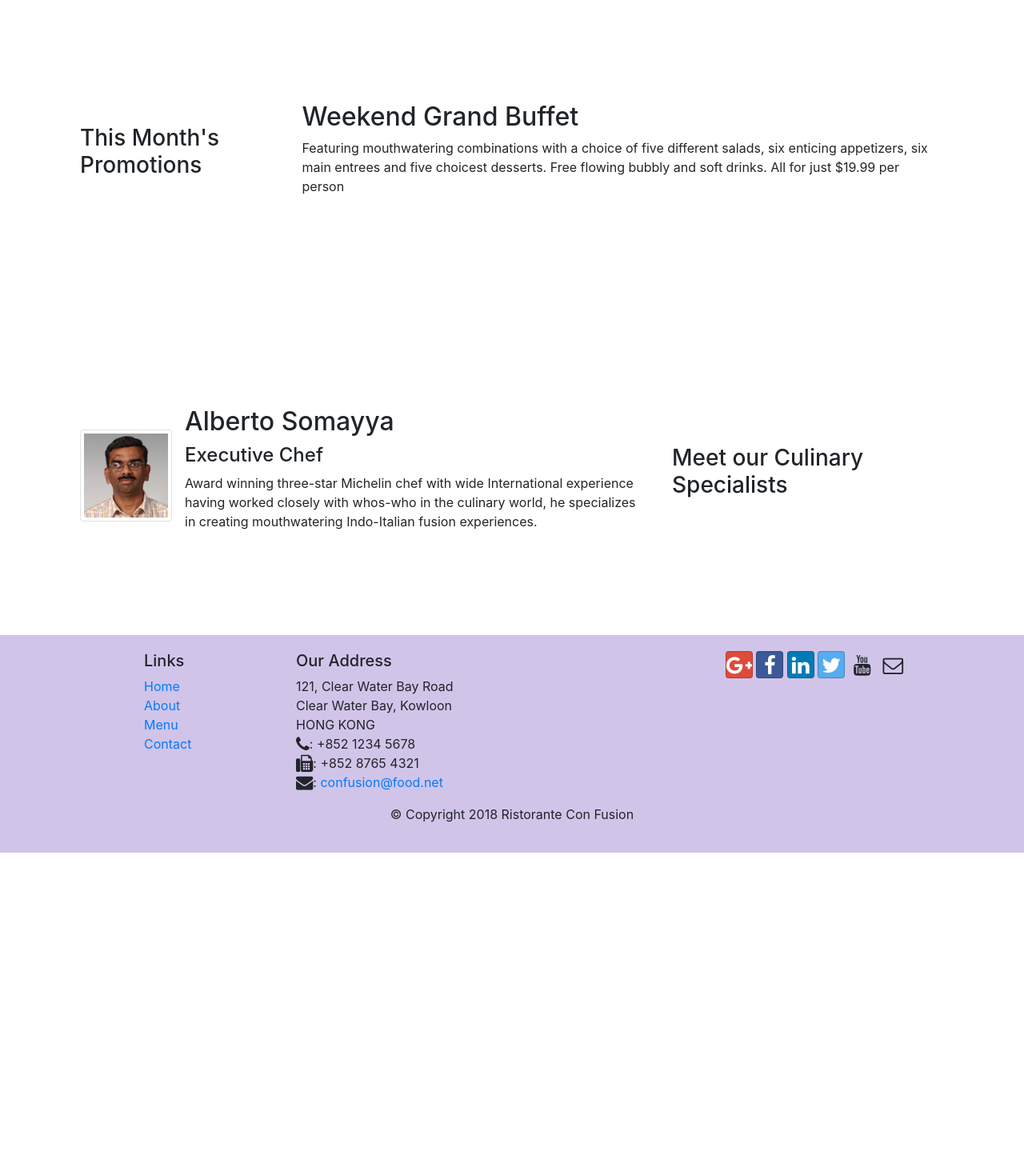
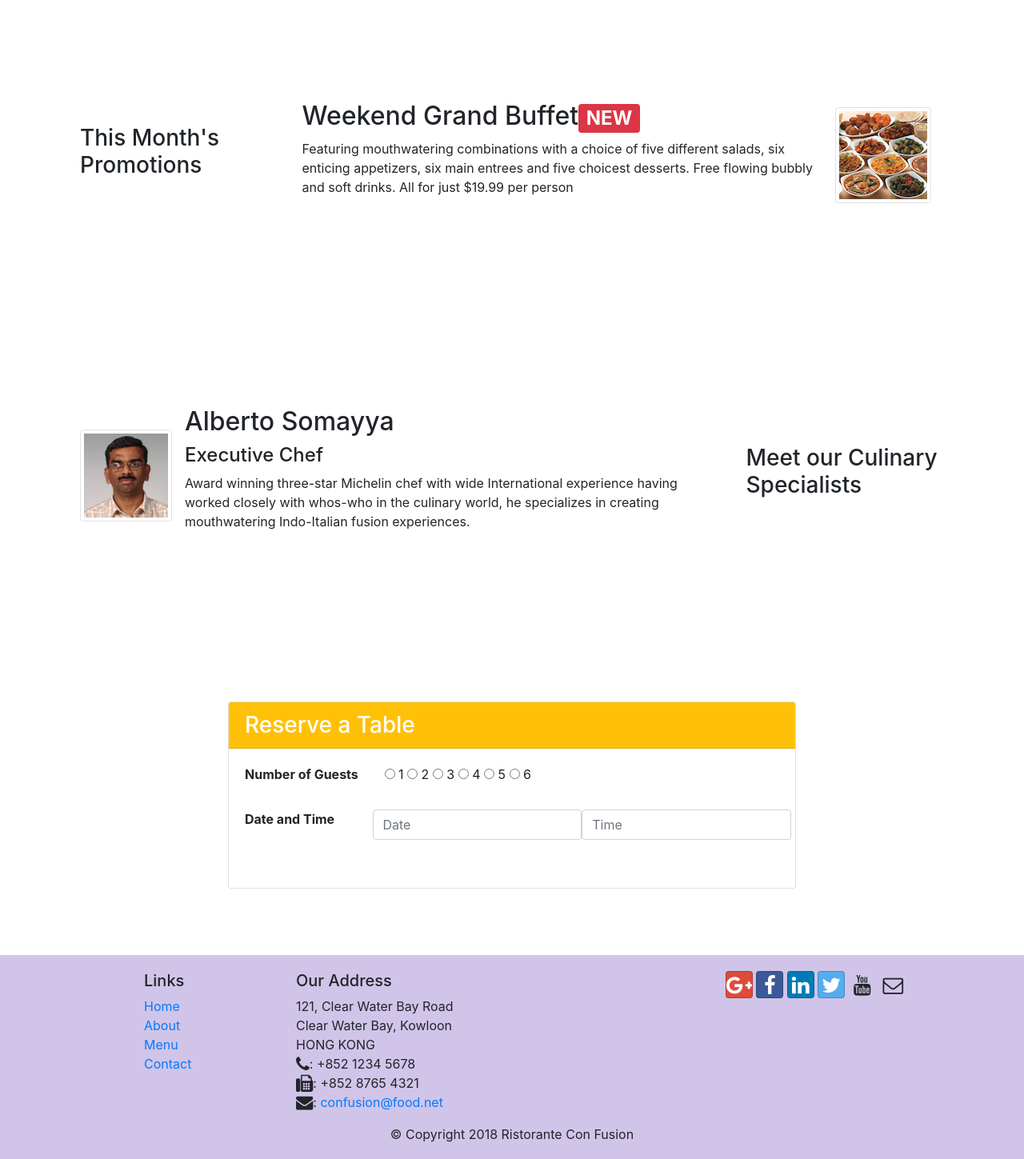
Before and after one commit to lokeshkeelisetti/BootstrapConfusion, a website: page index.html in a window 1280 px wide. Shown: the part 740-2189 px from the top of the page at 80% size. Before the commit the page ends 1856 px from the top, so only its background shows below. Drawn offline with nearby package versions, Linux system fonts and the light colour scheme.

Commit message:
assignment

```diff
--- a/index.html
+++ b/index.html
@@ -39,8 +39,11 @@
                     <h1>Ristorante con Fusion</h1>
                     <p>We take inspiration from the World's best cuisines, and create a unique fusion experience. Our lipsmacking creations will tickle your culinary senses!</p>
                 </div>
-                <div class="col-12 col-sm align-self-center">
+                <div class="col-12 col-sm-3 align-self-center">
                     <img src="img/logo.png" class="img-fliud">
+                </div>
+                <div class="col-12 col-sm-3 align-self-center">
+                    <a role="button" class="btn btn-warning" href="#Reserve">Reserve Table</a>
                 </div>
             </div>
         </div>
@@ -69,13 +72,20 @@
                 <h3>This Month's Promotions</h3>
             </div>
             <div class="col col-sm col-md">
-                <h2>Weekend Grand Buffet</h2>
-                <p>Featuring mouthwatering combinations with a choice of five different salads, six enticing appetizers, six main entrees and five choicest desserts. Free flowing bubbly and soft drinks. All for just $19.99 per person </p>
+                <div class="media">
+                    <div class="media-body">
+                        <h2>Weekend Grand Buffet<span class="badge badge-danger">NEW</span></h2>
+                        <p>Featuring mouthwatering combinations with a choice of five different salads, six enticing appetizers, six main entrees and five choicest desserts. Free flowing bubbly and soft drinks. All for just $19.99 per person </p>
+                    </div>
+                    <img class="d-flex mr-3 img-thumbnail align-self-center"
+                        src="img/buffet.png" alt="buffet">
+                </div>
+
             </div>
         </div>
 
         <div class="row row-content align-items-center">
-            <div class="col-12 col-sm-4 order-sm-lastcol-md-3">
+            <div class="col-12 col-sm-4 order-sm-last col-md-3">
                 <h3>Meet our Culinary Specialists</h3>
             </div>
             <div class="col col-sm order-sm-first col-md">
@@ -86,6 +96,45 @@
                         <h2 class="mt-0">Alberto Somayya</h2>
                         <h4>Executive Chef</h4>
                         <p>Award winning three-star Michelin chef with wide International experience having worked closely with whos-who in the culinary world, he specializes in creating mouthwatering Indo-Italian fusion experiences. </p>
+                    </div>
+                </div>
+            </div>
+        </div>
+        <div class="row row-content align-items-center">
+            <div class="col-12 col-sm-8 offset-sm-2 align-self-center">
+                <div class="card" id="Reserve">
+                    <h3 class="card-header bg-warning text-white">Reserve a Table</h3>
+                    <div class="card-body">
+                        <dl class="row">
+                            <dt class="col-12 col-sm-3">Number of Guests</dt>
+                            <dd class="col-12 col-sm-9">
+                                <form>
+                                    <div class="form-group">
+                                        <input type="radio" id="1" name="no.of.guests" value="1">
+                                        <label for="1">1 </label>
+                                        <input type="radio" id="1" name="no.of.guests" value="1">
+                                        <label for="1">2 </label>
+                                        <input type="radio" id="1" name="no.of.guests" value="1">
+                                        <label for="1">3 </label>
+                                        <input type="radio" id="1" name="no.of.guests" value="1">
+                                        <label for="1">4 </label>
+                                        <input type="radio" id="1" name="no.of.guests" value="1">
+                                        <label for="1">5 </label>
+                                        <input type="radio" id="1" name="no.of.guests" value="1">
+                                        <label for="1">6 </label>
+                                    </div>
+                                </form>
+                            </dd>
+                            <dt class="col-sm-3">Date and Time</dt>
+                            <dd class="col-sm-9">
+                                <form>
+                                    <div class="form-group row">
+                                        <input type="text" class="form-control col-6"  id="date" placeholder="Date" value="">
+                                        <input type="text" class="form-control col-6" id ="time" placeholder="Time" value="">
+                                    </div>
+                                </form>
+                            </dd>
+                        </dl>
                     </div>
                 </div>
             </div>
```
Also changed, not shown: css/styles.css (line endings or trailing spaces).
